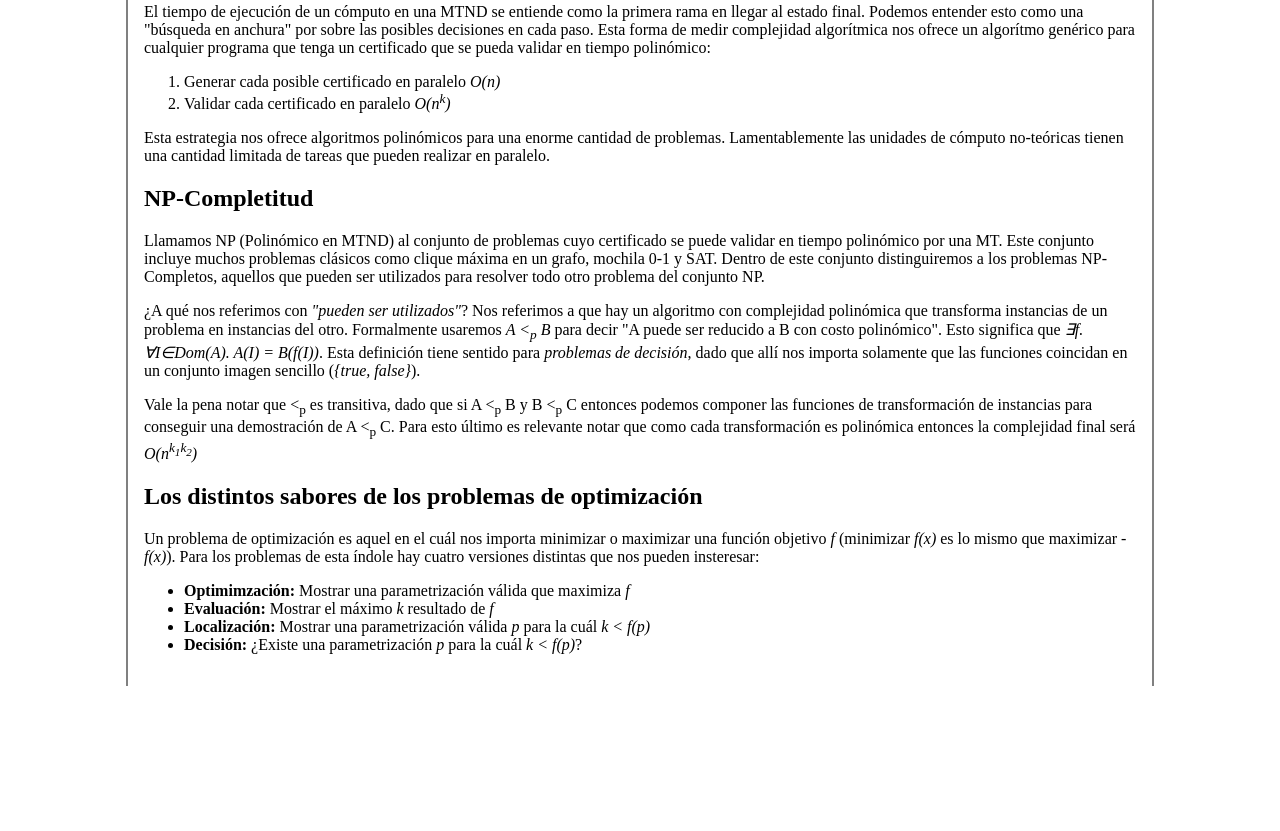
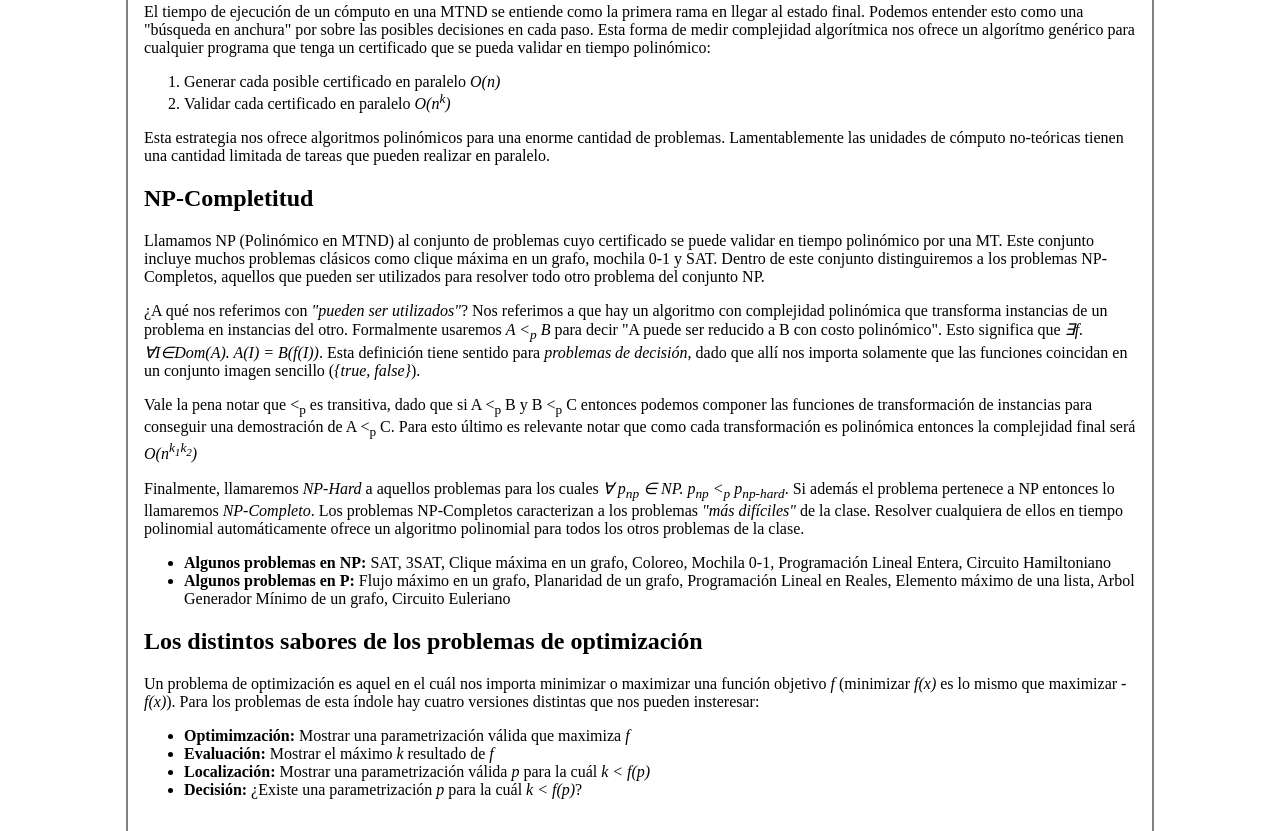
Before and after one commit to iglosiggio/algo3-apunte-final, a plain HTML site: page index.html in a window 1280 px wide. Shown: the part 7822-8653 px from the top of the page. Before the commit the page ends 8508 px from the top, so only its background shows below. Drawn offline with nearby package versions, Linux system fonts and the light colour scheme.

Commit message:
Agrego ejemplos y definición de NP-Hard/NP-Complete

```diff
--- a/index.html
+++ b/index.html
@@ -574,6 +574,26 @@
             entonces la complejidad final será
             <i>O(n<sup>k<sub>1</sub>k<sub>2</sub></sup>)</i></p>
 
+            <p>Finalmente, llamaremos <i>NP-Hard</i> a aquellos problemas para
+            los cuales <i>&forall; p<sub>np</sub> &in; NP. p<sub>np</sub>
+            &lt;<sub>p</sub> p<sub>np-hard</sub></i>. Si además el problema
+            pertenece a NP entonces lo llamaremos <i>NP-Completo</i>. Los
+            problemas NP-Completos caracterizan a los problemas <i>"más
+            difíciles"</i> de la clase. Resolver cualquiera de ellos en tiempo
+            polinomial automáticamente ofrece un algoritmo polinomial para
+            todos los otros problemas de la clase.</p>
+
+            <ul>
+                <li><strong>Algunos problemas en NP:</strong> SAT, 3SAT, Clique
+                máxima en un grafo, Coloreo, Mochila 0-1, Programación Lineal
+                Entera, Circuito Hamiltoniano</li>
+
+                <li><strong>Algunos problemas en P:</strong> Flujo máximo en un
+                grafo, Planaridad de un grafo, Programación Lineal en Reales,
+                Elemento máximo de una lista, Arbol Generador Mínimo de un
+                grafo, Circuito Euleriano</li>
+            </ul>
+
             <h2>Los distintos sabores de los problemas de optimización</h2>
 
             <p>Un problema de optimización es aquel en el cuál nos importa
```
